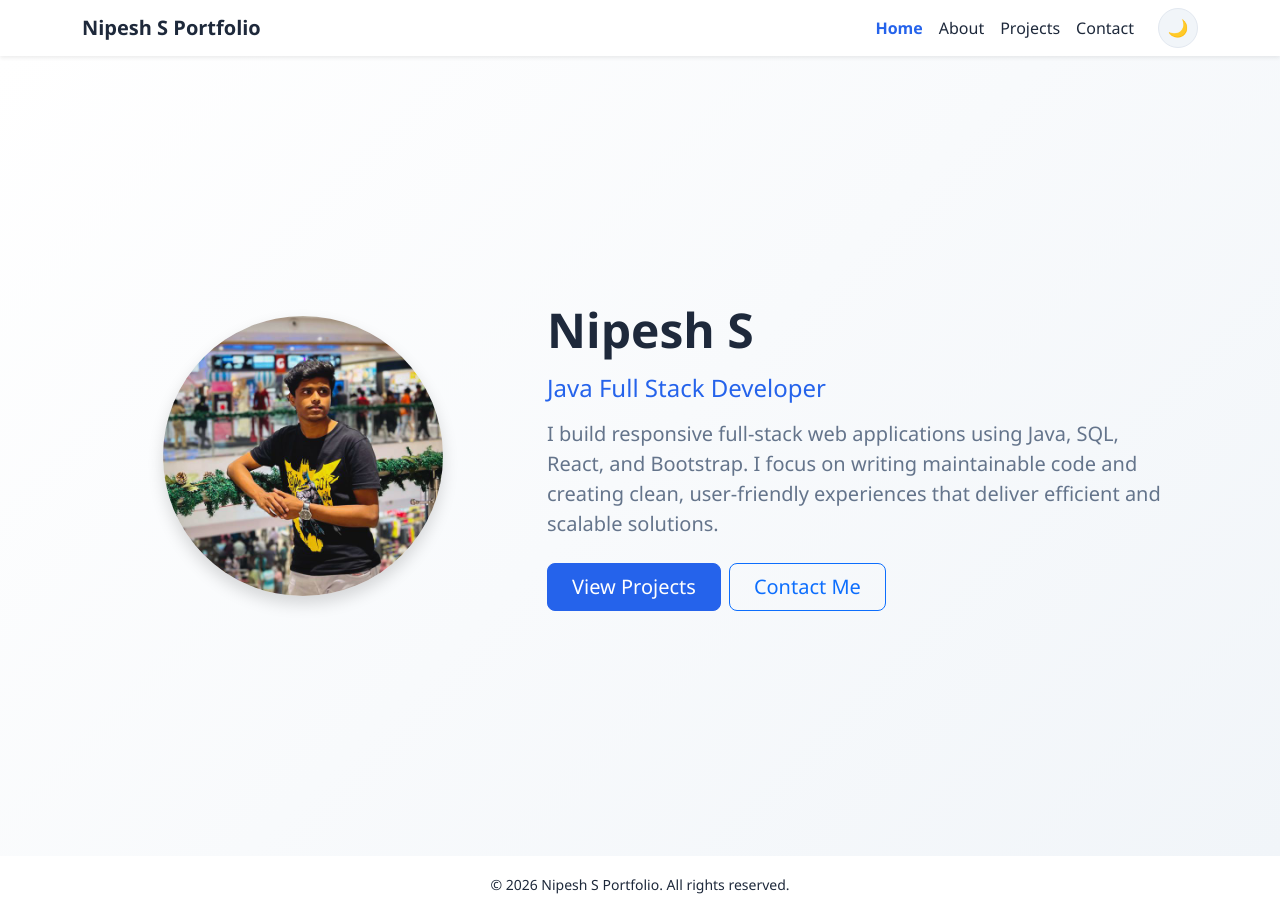
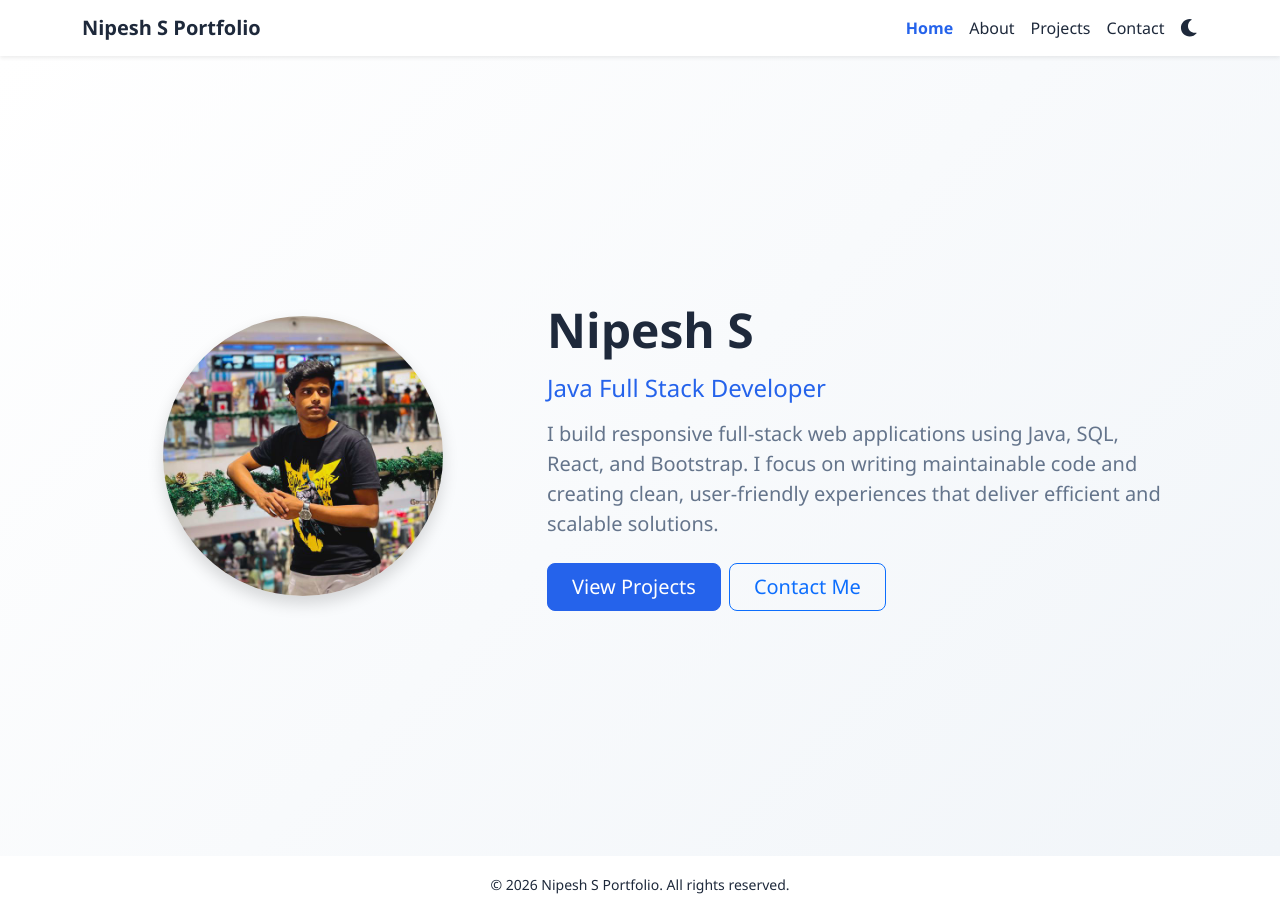
Before and after one commit to NipeshS/Portfolio, a React (Vite) app: page / in a window 1280 px wide. Built offline with nearby package versions, Linux system fonts and the light colour scheme.

Commit message:
Refine navbar theme icon toggle layout and styling

```diff
--- a/src/components/Header.jsx
+++ b/src/components/Header.jsx
@@ -1,4 +1,5 @@
 import { NavLink } from "react-router-dom";
+import { FaMoon, FaSun } from "react-icons/fa";
 import { useTheme } from "../context/ThemeContext";
 
 function Header() {
@@ -26,7 +27,7 @@ function Header() {
           <span className="navbar-toggler-icon"></span>
         </button>
         <div className="collapse navbar-collapse" id="navbarNav">
-          <ul className="navbar-nav ms-auto">
+          <ul className="navbar-nav ms-auto d-flex align-items-center">
             <li className="nav-item">
               <NavLink className="nav-link" to="/">
                 Home
@@ -47,16 +48,29 @@ function Header() {
                 Contact
               </NavLink>
             </li>
+            <li className="nav-item d-flex align-items-center ms-2">
+              <span
+                className="theme-toggle-icon"
+                onClick={toggleTheme}
+                role="button"
+                tabIndex={0}
+                onKeyDown={(event) => {
+                  if (event.key === "Enter" || event.key === " ") {
+                    event.preventDefault();
+                    toggleTheme();
+                  }
+                }}
+                aria-label={isDark ? "Switch to light theme" : "Switch to dark theme"}
+                title={isDark ? "Switch to light theme" : "Switch to dark theme"}
+              >
+                {isDark ? (
+                  <FaSun aria-hidden="true" size={17} />
+                ) : (
+                  <FaMoon aria-hidden="true" size={15} />
+                )}
+              </span>
+            </li>
           </ul>
-          <button
-            type="button"
-            className="btn btn-sm ms-lg-3 mt-3 mt-lg-0 theme-toggle-btn"
-            onClick={toggleTheme}
-            aria-label={isDark ? "Switch to light theme" : "Switch to dark theme"}
-            title={isDark ? "Switch to light theme" : "Switch to dark theme"}
-          >
-            {isDark ? "\u2600\uFE0F" : "\uD83C\uDF19"}
-          </button>
         </div>
       </div>
     </nav>
--- a/src/styles.css
+++ b/src/styles.css
@@ -126,24 +126,28 @@ body {
   color: var(--navbar-text);
 }
 
-.theme-toggle-btn {
-  border: 1px solid var(--border-color);
+.theme-toggle-icon {
   color: var(--navbar-text);
-  background: var(--card-bg);
-  width: 40px;
-  height: 40px;
-  border-radius: 999px;
   display: inline-flex;
   align-items: center;
   justify-content: center;
-  font-size: 1.05rem;
-  padding: 0;
+  cursor: pointer;
+  line-height: 1;
 }
 
-.theme-toggle-btn:hover {
-  background: var(--accent-hover);
-  border-color: var(--accent-hover);
-  color: var(--button-text);
+.theme-toggle-icon svg {
+  width: 1.1rem;
+  height: 1.1rem;
+  transition: transform 0.18s ease;
+}
+
+.theme-toggle-icon:hover svg {
+  transform: scale(1.1);
+}
+
+.theme-toggle-icon:focus,
+.theme-toggle-icon:focus-visible {
+  outline: none;
 }
 
 .card {
```
